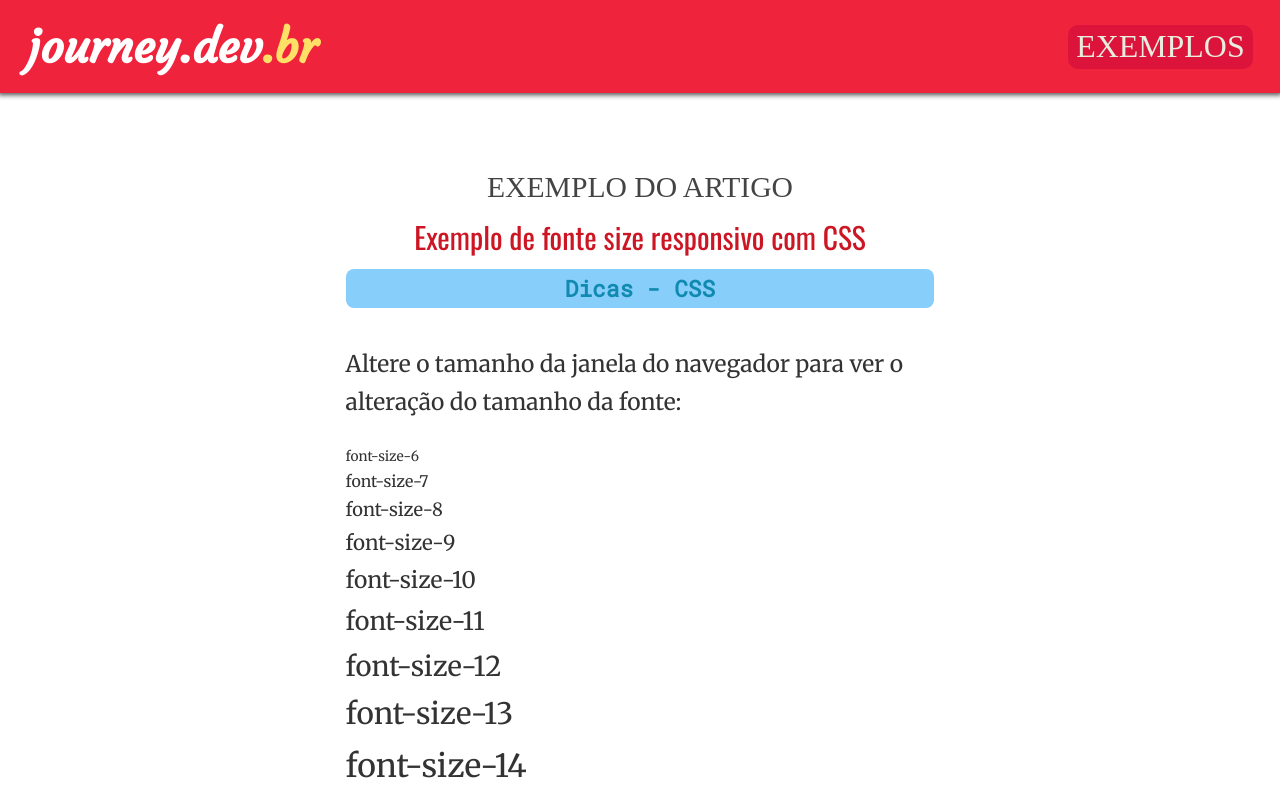
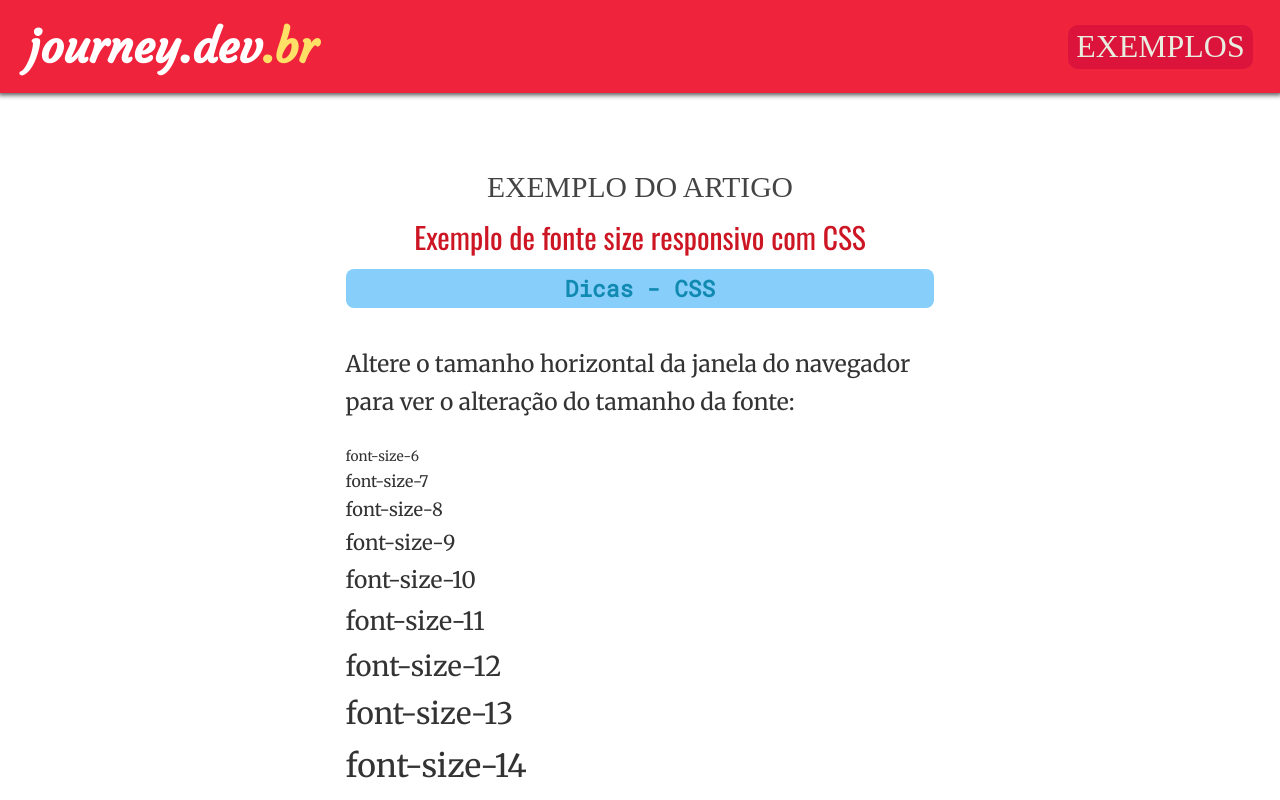
Before and after one commit to journey-dev-br/journey-examples, an Angular app: page /TipsCssA00001 in a window 1280 px wide. Shown: the top 800 px of the page. Built offline with nearby package versions, Linux system fonts and the light colour scheme; a web font is replaced by a local one.

Commit message:
24/04/2021 12:51

```diff
--- a/src/app/examples/tips-css-a00001/tips-css-a00001.component.html
+++ b/src/app/examples/tips-css-a00001/tips-css-a00001.component.html
@@ -7,7 +7,7 @@
     <div class="type-article">
         Dicas - CSS
     </div>
-    <p>Altere o tamanho da janela do navegador para ver o alteração do tamanho da fonte:</p>
+    <p>Altere o tamanho horizontal da janela do navegador para ver o alteração do tamanho da fonte:</p>
     <div>
         <div class="font-size-6">font-size-6</div>
         <div class="font-size-7">font-size-7</div>
--- a/src/app/pages/header/header.component.html
+++ b/src/app/pages/header/header.component.html
@@ -1,7 +1,7 @@
 
 <div class="header-container">
 
-    <a href="www.journey.dev.br" target="_blank" class="text-decoration-none">
+    <a href="http://www.journey.dev.br" target="_blank" class="text-decoration-none">
         <div class="header-logo">
             journey.dev<span class="header-logo-br">.br</span>
         </div>
```
Also changed, not shown: 1 other file (tests, documents, lock files or other folders).
